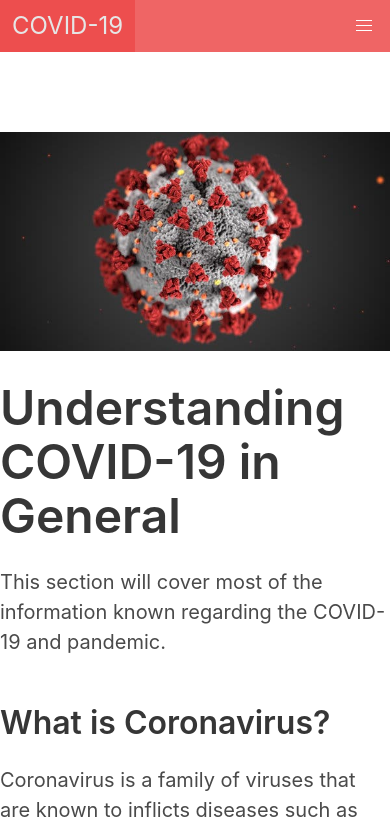
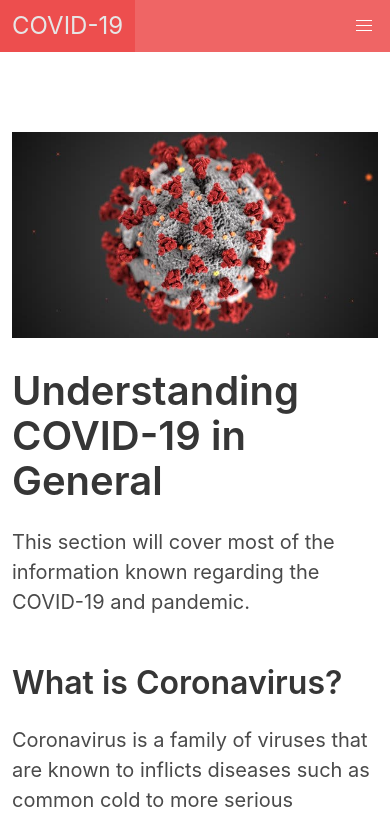
Before and after one commit to data-miner00/ng-covid-tracker, an Angular app: page /info in a window 390 px wide. Shown: the top 820 px of the page. Built offline with nearby package versions, Linux system fonts and the light colour scheme; what ngx-echarts would draw is missing.

Commit message:
feat: Added mobile font for title

```diff
--- a/src/app/views/info/info.component.html
+++ b/src/app/views/info/info.component.html
@@ -1,11 +1,13 @@
 <div class="info">
-  <div class="info__wrapper content">
+  <div class="info__wrapper content px-3">
     <div class="info__img">
       <img src="assets/corona.jpg" alt="" />
     </div>
 
     <div class="info__wrapper__section mb-6 mt-5">
-      <h1 class="is-size-1 title">Understanding COVID-19 in General</h1>
+      <h1 class="is-size-1-desktop is-size-2-mobile title">
+        Understanding COVID-19 in General
+      </h1>
       <p class="is-size-5 mb-5">
         This section will cover most of the information known regarding the
         COVID-19 and pandemic.
```
